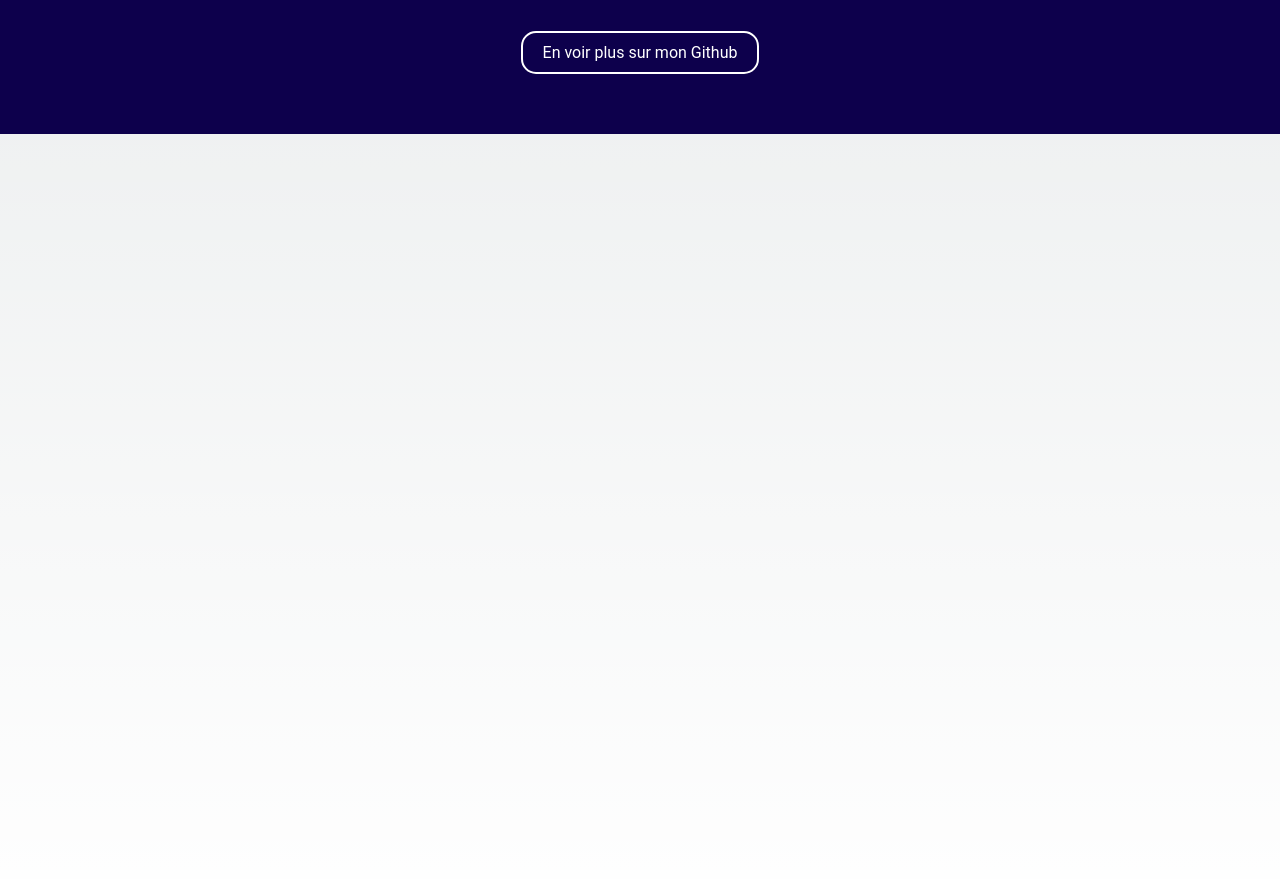
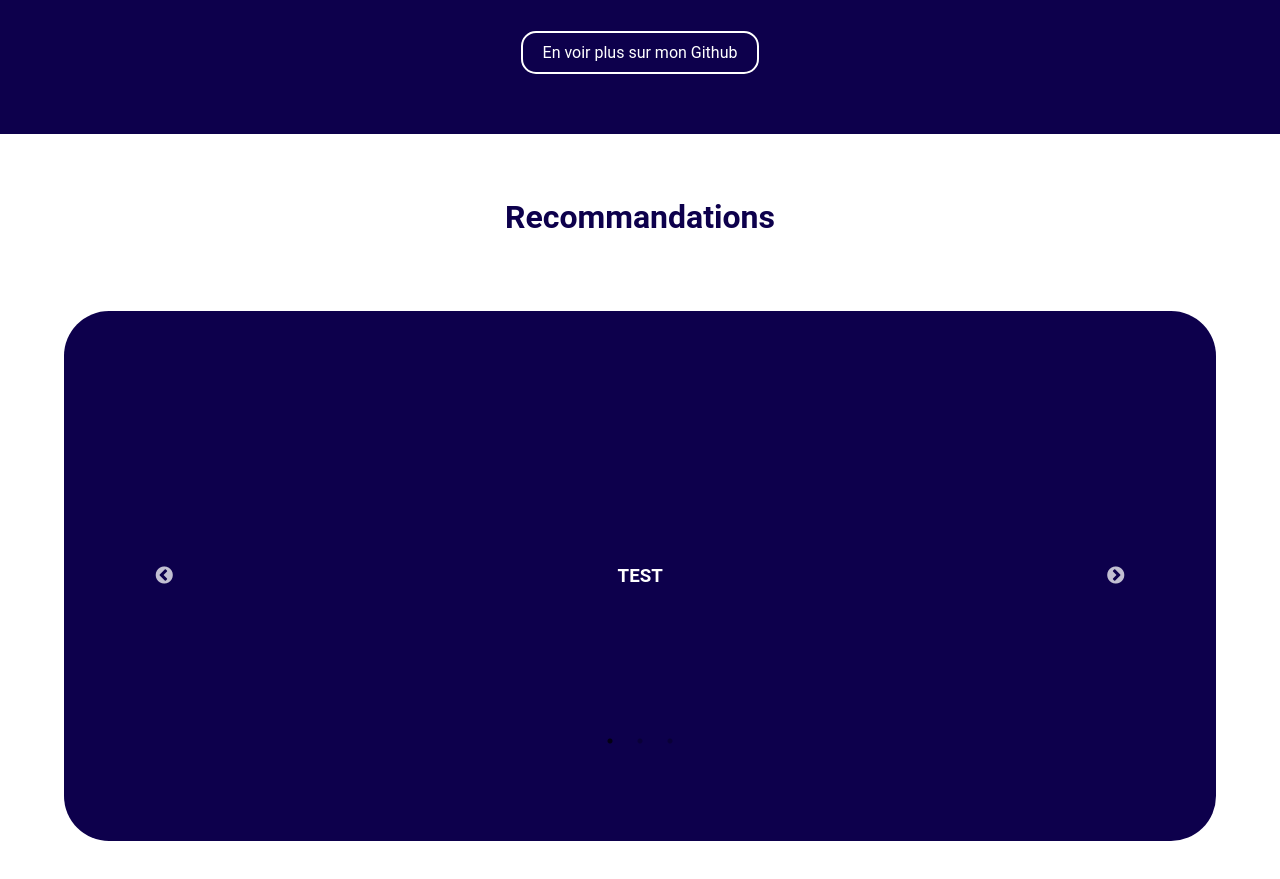
Before and after one commit to Naitchi/PortFolio, a Next.js app: page / in a window 1280 px wide. Shown: the part 1160-2039 px from the top of the page. Built offline with nearby package versions, Linux system fonts and the light colour scheme.

Commit message:
🚧 WIP Recommandations

```diff
--- a/package.json
+++ b/package.json
@@ -18,10 +18,13 @@
     "eslint-config-next": "13.3.4",
     "next": "^14.1.0",
     "react": "^18.2.0",
-    "react-dom": "^18.2.0"
+    "react-dom": "^18.2.0",
+    "react-slick": "^0.30.1",
+    "slick-carousel": "^1.8.1"
   },
   "devDependencies": {
     "@next/eslint-plugin-next": "^14.0.4",
+    "@types/react-slick": "^0.23.13",
     "@typescript-eslint/eslint-plugin": "^6.17.0",
     "eslint-plugin-next": "^0.0.0",
     "eslint-plugin-react": "^7.33.2",
--- /dev/null
+++ b/src/components/Recommandations/Recommandations.module.scss
@@ -0,0 +1,43 @@
+@import '../../styles/variables';
+
+.bg {
+  display: flex;
+  flex-direction: column;
+  justify-content: space-between;
+  align-items: center;
+
+  padding: 5%;
+  background-color: $secondary-color;
+
+  .title {
+    color: $primary-color;
+    font-size: 2rem;
+    margin-bottom: 75px;
+  }
+
+  .reco {
+    flex-direction: column;
+    justify-content: space-between;
+    align-items: center;
+
+    background-color: $primary-color;
+    color: $secondary-color;
+    border-radius: 45px;
+    width: 100%;
+    padding: 10%;
+    .slider {
+      color: $secondary-color;
+      .slide {
+        display: flex !important;
+        justify-content: center;
+        align-items: center;
+
+        width: 100%;
+        height: 300px;
+        .name {
+          color: $secondary-color;
+        }
+      }
+    }
+  }
+}
--- /dev/null
+++ b/src/components/Recommandations/Recommandations.tsx
@@ -0,0 +1,36 @@
+// Import React/Redux
+import React from 'react';
+import Slider from 'react-slick';
+
+// Style
+import styles from './Recommandations.module.scss';
+import 'slick-carousel/slick/slick.css';
+import 'slick-carousel/slick/slick-theme.css';
+
+export default function Recommandations() {
+  const settings = {
+    dots: true,
+    infinite: true,
+    speed: 500,
+    slidesToShow: 1,
+    slidesToScroll: 1,
+  };
+  return (
+    <div className={styles.bg}>
+      <h2 className={styles.title}>Recommandations</h2>
+      <div className={styles.reco}>
+        <Slider {...settings} className={styles.slider}>
+          <div className={styles.slide}>
+            <h3 className={styles.name}>TEST</h3>
+          </div>
+          <div className={styles.slide}>
+            <h3 className={styles.name}>TESTTEST</h3>
+          </div>
+          <div className={styles.slide}>
+            <h3 className={styles.name}>TESTTESTTEST</h3>
+          </div>
+        </Slider>
+      </div>
+    </div>
+  );
+}
--- a/src/pages/_app.tsx
+++ b/src/pages/_app.tsx
@@ -4,6 +4,8 @@ import { SpeedInsights } from '@vercel/speed-insights/next';
 
 // Style Global
 import '@/styles/globals.css';
+import 'slick-carousel/slick/slick.css';
+import 'slick-carousel/slick/slick-theme.css';
 
 export default function App({ Component, pageProps }: AppProps) {
   return (
--- a/src/pages/index.tsx
+++ b/src/pages/index.tsx
@@ -6,6 +6,7 @@ import React from 'react';
 import Header from '@/components/Header/Header';
 import Opening from '@/components/Opening/Opening';
 import Portfolio from '@/components/Portfolio/Portfolio';
+import Recommandations from '@/components/Recommandations/Recommandations';
 
 // Styles
 import styles from '@/styles/index.module.scss';
@@ -28,6 +29,7 @@ export default function Home() {
         <Header />
         <Opening />
         <Portfolio />
+        <Recommandations />
       </div>
     </React.Fragment>
   );
```
